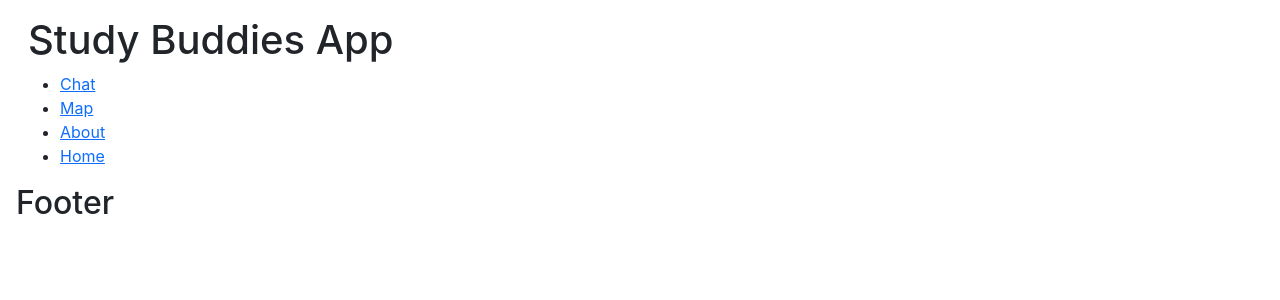
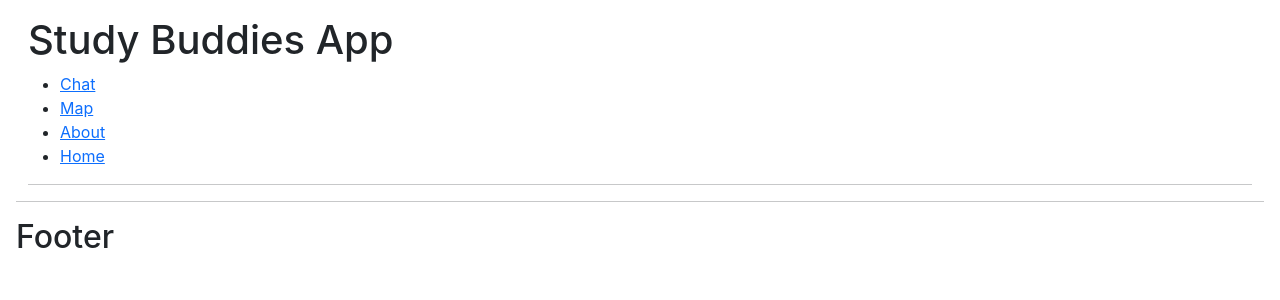
Before and after one commit to corbinjensen/study-buddies, a React (Create React App) app in the folder my-app/: page / in a window 1280 px wide. Shown: the top 300 px of the page. Built offline with nearby package versions, Linux system fonts and the light colour scheme.

Commit message:
First commit after resetting

```diff
--- a/my-app/src/components/Footer.js
+++ b/my-app/src/components/Footer.js
@@ -1,7 +1,10 @@
 import React from 'react';
 
 const Footer = () => (
-    <h2>Footer</h2>
+    <>
+        <hr></hr>
+        <h2>Footer</h2>
+    </>
 )
 
 export default Footer;
--- a/my-app/src/components/Header.js
+++ b/my-app/src/components/Header.js
@@ -1,18 +1,12 @@
 import React from 'react';
-import { Link } from 'react-router-dom';
+import Nav from './Nav'
 
 const Header = () => (
 
             <header className="container-fluid">
                 <h1>Study Buddies App</h1>
-                <nav>
-                    <ul>
-                        <li><Link to="/chat">Chat</Link></li>
-                        <li><Link to="/map">Map</Link></li>
-                        <li><Link to="/about">About</Link></li>
-                        <li><Link to="/">Home</Link></li>
-                    </ul>
-                </nav>
+                <Nav />
+                <hr></hr>
             </header>
 )
 
--- /dev/null
+++ b/my-app/src/components/Nav.js
@@ -0,0 +1,16 @@
+import React from 'react';
+import { Link } from 'react-router-dom';
+
+
+const Nav = () => (
+    <nav>
+        <ul>
+            <li><Link to="/chat">Chat</Link></li>
+            <li><Link to="/map">Map</Link></li>
+            <li><Link to="/about">About</Link></li>
+            <li><Link to="/">Home</Link></li>
+        </ul>
+    </nav>
+);
+
+export default Nav;
```
